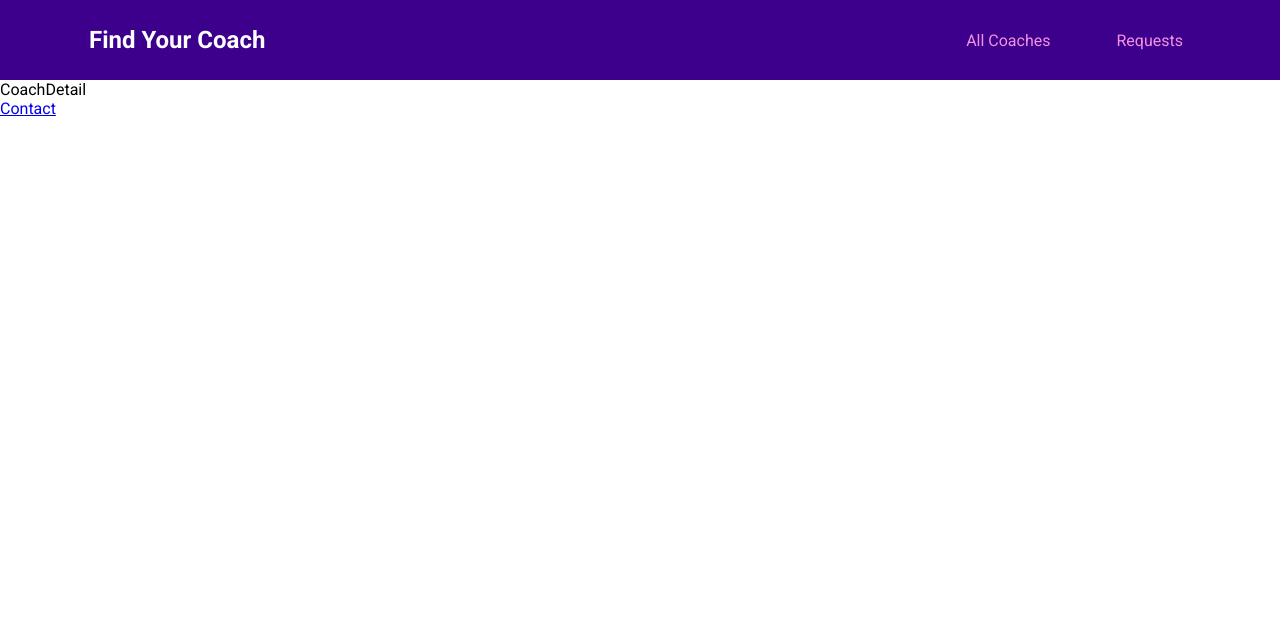
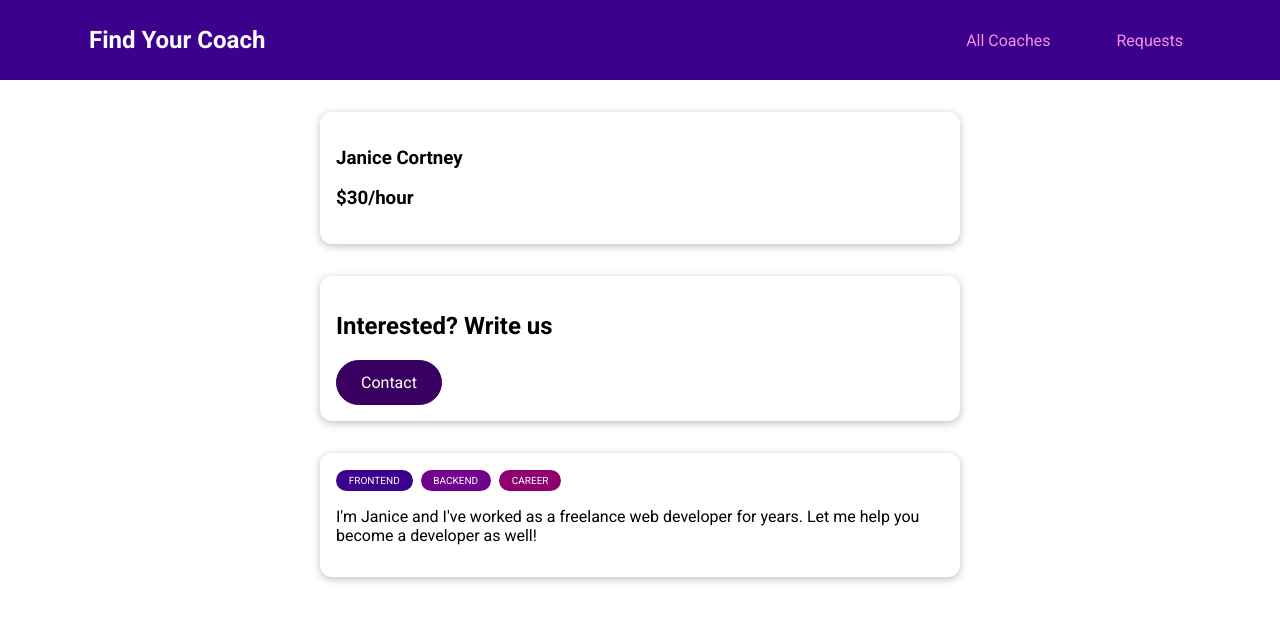
Before and after one commit to mulga/proje-coach, a Vue app: page /coaches/c1 in a window 1280 px wide. Shown: the top 622 px of the page. Built offline with nearby package versions, Linux system fonts and the light colour scheme.

Commit message:
coach detail

```diff
--- a/src/pages/coaches/CoachDetail.vue
+++ b/src/pages/coaches/CoachDetail.vue
@@ -1,12 +1,65 @@
 <template>
-  <div>CoachDetail</div>
-  <router-view></router-view>
-  <router-link to="coaches/c1/contact">Contact</router-link>
+  <section>
+    <base-card>
+      <h3>{{ fullName }}</h3>
+      <h3>${{ rate }}/hour</h3>
+    </base-card>
+  </section>
+  <section>
+    <base-card>
+      <header>
+        <h2>Interested? Write us</h2>
+        <base-button link :to="contactLink">Contact</base-button>
+      </header>
+      <router-view></router-view>
+    </base-card>
+  </section>
+  <section>
+    <base-card>
+      <base-badge
+        v-for="area in areas"
+        :key="area"
+        :type="area"
+        :title="area"
+      ></base-badge>
+      <p>{{ description }}</p>
+    </base-card>
+  </section>
 </template>
 
 <script>
 export default {
   name: "CoachDetail",
+  props: ["id"],
+  data() {
+    return {
+      selectedCoach: null,
+    };
+  },
+
+  computed: {
+    fullName() {
+      return this.selectedCoach.firstName + " " + this.selectedCoach.lastName;
+    },
+    description() {
+      return this.selectedCoach.description;
+    },
+    areas() {
+      return this.selectedCoach.areas;
+    },
+    rate() {
+      return this.selectedCoach.hourlyRate;
+    },
+    contactLink() {
+      return this.$route.path + "/" + this.id + "/contact";
+    },
+  },
+
+  created() {
+    this.selectedCoach = this.$store.getters["coachesKey/coaches"].find(
+      (coach) => coach.id === this.id
+    );
+  },
 };
 </script>
 
--- a/src/router.js
+++ b/src/router.js
@@ -20,6 +20,7 @@
     {
       path: "/coaches/:id",
       component: CoachDetail,
+      props: true,
       children: [{ path: "contact", component: ContactCoach }], // nested route
     },
     {
```
